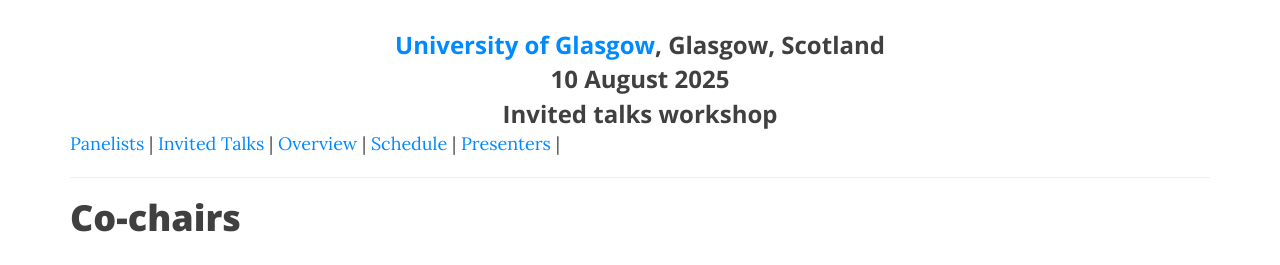
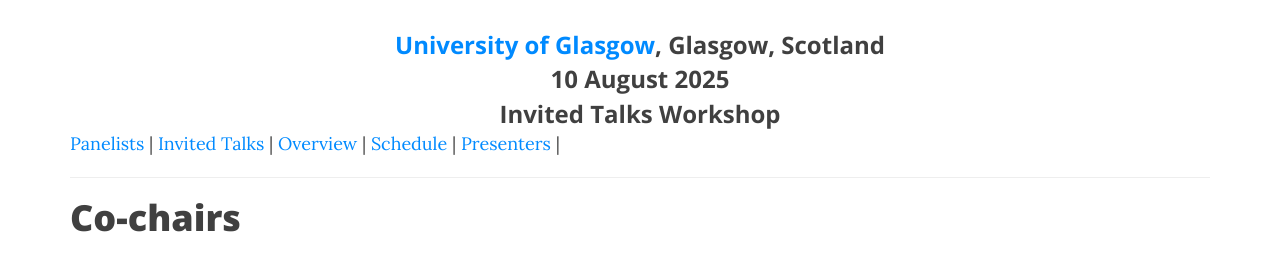
Before and after one commit to ml4sp/ml4sp.github.io, a Jekyll site: the page built from index.md, in a window 1280 px wide and 900 px high. Shown: the part 264-529 px from the top of the window. Built offline with Jekyll 4.4.1, drawn with Linux system fonts in a browser that asks for light colours; nearby versions of some CDN libraries.

Commit message:
capitalization change

```diff
--- a/index.md
+++ b/index.md
@@ -15,7 +15,7 @@ title: Machine Learning for Solvers and Provers (ML4SP)
 </div>
 
 <div class="venue" style="font-size: 24px; display: block; font-family: 'Open Sans', 'Helvetica Neue', Helvetica, Arial, sans-serif; font-weight: 300; color: #404040; text-align: center;">
-  <strong>Invited talks workshop</strong>
+  <strong>Invited Talks Workshop</strong>
 </div>
 
 <!-- <div class="venue" style="font-size: 20px; display: block; font-family: 'Open Sans', 'Helvetica Neue', Helvetica, Arial, sans-serif; font-weight: 300; color: #404040; text-align: center;">
```
